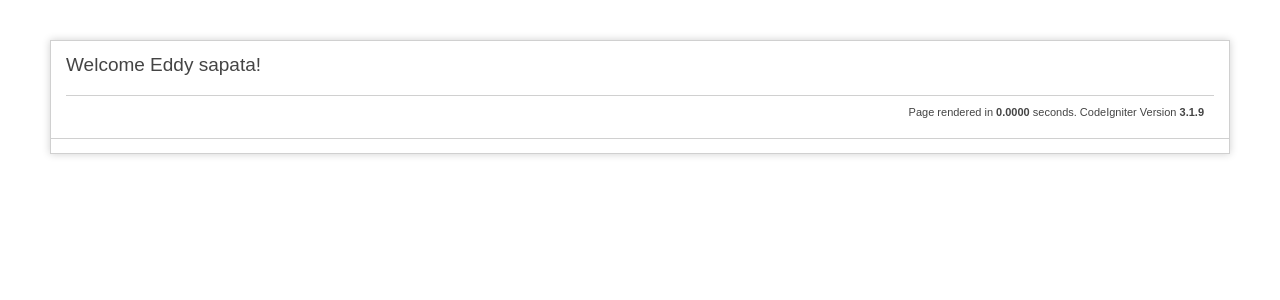
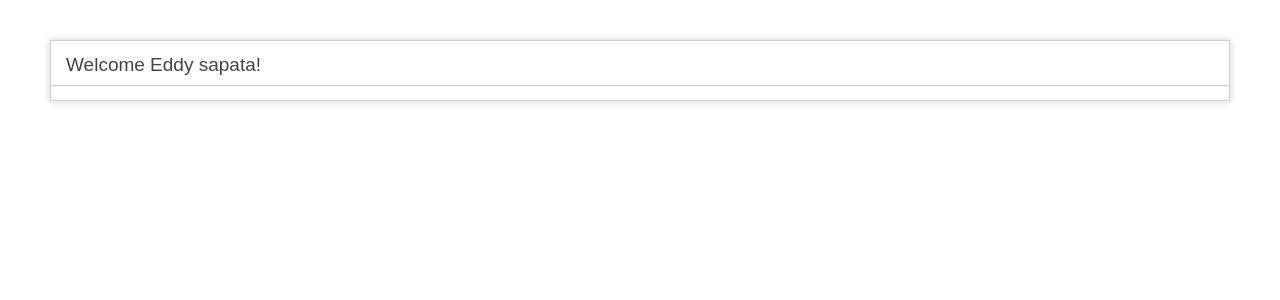
Before and after one commit to eddysapata/Splash, a CodeIgniter app: page /database/ in a window 1280 px wide. Shown: the top 300 px of the page. Run offline with CodeIgniter, Linux system fonts and the light colour scheme.

Commit message:
changes welcome messge and title

```diff
--- a/application/views/welcome_message.php
+++ b/application/views/welcome_message.php
@@ -4,13 +4,8 @@ defined('BASEPATH') OR exit('No direct script access allowed');
 <html lang="en">
 <head>
 	<meta charset="utf-8">
-	<title>Welcome to CodeIgniter</title>
-
+	<title>Eddy Sapata</title>
 	<style type="text/css">
-
-	::selection { background-color: #E13300; color: white; }
-	::-moz-selection { background-color: #E13300; color: white; }
-
 	body {
 		background-color: #fff;
 		margin: 40px;
@@ -69,8 +64,6 @@ defined('BASEPATH') OR exit('No direct script access allowed');
 
 <div id="container">
 	<h1>Welcome Eddy sapata!</h>
-
-	<p class="footer">Page rendered in <strong>{elapsed_time}</strong> seconds. <?php echo  (ENVIRONMENT === 'development') ?  'CodeIgniter Version <strong>' . CI_VERSION . '</strong>' : '' ?></p>
 </div>
 
 </body>
```
